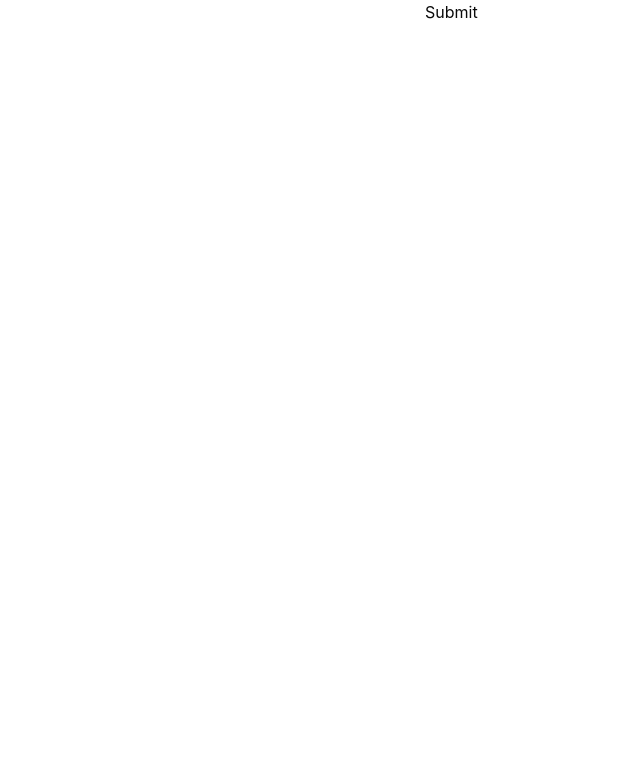
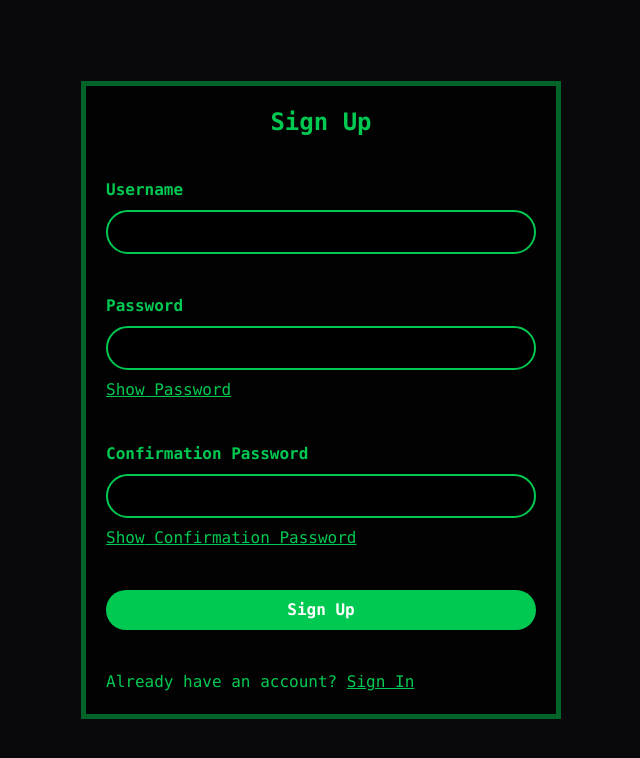
Before and after one commit to Joes131205/argumento, a React (Vite) app in the folder apps/web/: page /sign-up in a window 1280 px wide. Shown: the top 758 px of the page, without its empty margins (319-959 px from the left). Built offline with nearby package versions, Linux system fonts and the light colour scheme; no server answers.

Commit message:
style: auth form

```diff
--- a/apps/web/package.json
+++ b/apps/web/package.json
@@ -21,6 +21,7 @@
     "class-variance-authority": "^0.7.1",
     "clsx": "^2.1.1",
     "lucide-react": "^0.473.0",
+    "motion": "^12.23.26",
     "next-themes": "^0.4.6",
     "radix-ui": "^1.4.2",
     "react": "19.1.0",
--- a/apps/web/src/routes/__root.tsx
+++ b/apps/web/src/routes/__root.tsx
@@ -37,7 +37,7 @@ function RootComponent() {
         <>
             <HeadContent />
             <div
-                className={`min-h-screen transition-colors duration-300 ${
+                className={`min-h-screen min-w-screen transition-colors duration-300 font-mono ${
                     theme === "dark" ? "dark" : ""
                 } bg-background text-foreground`}
             >
@@ -47,7 +47,6 @@ function RootComponent() {
                 position="bottom-right"
                 theme={theme as "dark" | "light" | "system"}
             />
-            <TanStackRouterDevtools position="bottom-left" />
         </>
     );
 }
--- a/apps/web/src/routes/sign-in.tsx
+++ b/apps/web/src/routes/sign-in.tsx
@@ -1,11 +1,11 @@
-import { createFileRoute, useNavigate } from "@tanstack/react-router";
+import { createFileRoute, Link, useNavigate } from "@tanstack/react-router";
 import { useForm } from "@tanstack/react-form";
 import { z } from "zod";
 import { login } from "@/apis/auth";
 import useUser from "@/hooks/useUser";
-import { useEffect } from "react";
+import { useEffect, useState } from "react";
 import { toast } from "sonner";
-
+import { motion } from "motion/react";
 export const Route = createFileRoute("/sign-in")({
     component: RouteComponent,
 });
@@ -60,57 +60,106 @@ function RouteComponent() {
             }
         },
     });
+
+    const [showPassword, setShowPassword] = useState(false);
+
     return (
-        <div>
-            <form
+        <div className="bg-zinc-950 w-screen h-screen flex flex-col items-center justify-center">
+            <motion.form
                 onSubmit={(e) => {
                     e.preventDefault();
                     e.stopPropagation();
                     form.handleSubmit();
                 }}
+                initial={{ y: 5 }}
+                animate={{ y: 0 }}
+                transition={{
+                    duration: 0.02,
+                }}
+                className="w-[90%] sm:w-120 bg-black/80 border-5 border-green-500/50 text-green-500 p-5 flex flex-col gap-10 items-center justify-center items-start"
             >
+                <h2 className="text-2xl font-bold text-center w-full">
+                    Sign In
+                </h2>
                 <form.Field name="username">
                     {(field) => (
-                        <>
+                        <div className="flex items-start justify-start flex-col w-full gap-2">
+                            <label htmlFor={field.name} className="font-bold">
+                                Username
+                            </label>
                             <input
                                 value={field.state.value}
                                 type="text"
                                 onChange={(e) =>
                                     field.handleChange(e.target.value)
                                 }
+                                id={field.name}
+                                className="rounded-full w-full py-2 border-1 bg-black/80 focus:outline-none border-green-500 border-2 px-3"
                             />
                             {!field.state.meta.isValid && (
-                                <em>{field.state.meta.errors[0]?.message}</em>
+                                <p className="text-red-500 font-bold">
+                                    {field.state.meta.errors[0]?.message}
+                                </p>
                             )}
-                        </>
+                        </div>
                     )}
                 </form.Field>
                 <form.Field name="password">
                     {(field) => (
-                        <>
+                        <div className="flex items-start justify-center flex-col w-full gap-2">
+                            <label htmlFor={field.name} className="font-bold">
+                                Password
+                            </label>
                             <input
                                 value={field.state.value}
-                                type="password"
+                                type={showPassword ? "text" : "password"}
                                 onChange={(e) =>
                                     field.handleChange(e.target.value)
                                 }
+                                id={field.name}
+                                className="rounded-full w-full py-2 border-1 bg-black/80 focus:outline-none border-green-500 border-2 px-3"
                             />
+                            <p
+                                className="cursor-pointer underline"
+                                onClick={() => setShowPassword(!showPassword)}
+                                onKeyDown={(e) => {
+                                    if (e.key === "Enter" || e.key === " ") {
+                                        setShowPassword(!showPassword);
+                                    }
+                                }}
+                            >
+                                {showPassword ? "Hide" : "Show"} Password
+                            </p>
                             {!field.state.meta.isValid && (
-                                <em>{field.state.meta.errors[0]?.message}</em>
+                                <p className="text-red-500 font-bold">
+                                    {field.state.meta.errors[0]?.message}
+                                </p>
                             )}
-                        </>
+                        </div>
                     )}
                 </form.Field>
                 <form.Subscribe
                     selector={(state) => [state.canSubmit, state.isSubmitting]}
                 >
                     {([canSubmit, isSubmitting]) => (
-                        <button type="submit" disabled={!canSubmit}>
-                            {isSubmitting ? "..." : "Submit"}
-                        </button>
+                        <div className="w-full">
+                            <button
+                                type="submit"
+                                disabled={!canSubmit}
+                                className="w-full text-center cursor-pointer bg-green-500 font-bold text-white py-2 rounded-full hover:bg-green-600 transition-all"
+                            >
+                                {isSubmitting ? "Loading..." : "Sign In"}
+                            </button>
+                        </div>
                     )}
                 </form.Subscribe>
-            </form>
+                <p>
+                    Don't have an account?{" "}
+                    <Link to="/sign-up" className="underline">
+                        Sign Up
+                    </Link>
+                </p>
+            </motion.form>
         </div>
     );
 }
--- a/apps/web/src/routes/sign-up.tsx
+++ b/apps/web/src/routes/sign-up.tsx
@@ -1,8 +1,8 @@
 import { register } from "@/apis/auth";
 import useUser from "@/hooks/useUser";
 import { useForm } from "@tanstack/react-form";
-import { createFileRoute, useNavigate } from "@tanstack/react-router";
-import { useEffect } from "react";
+import { createFileRoute, Link, useNavigate } from "@tanstack/react-router";
+import { useEffect, useState } from "react";
 import { toast } from "sonner";
 import { z } from "zod";
 
@@ -76,72 +76,143 @@ function RouteComponent() {
             }
         },
     });
+
+    const [showPassword, setShowPassword] = useState(false);
+    const [showConfirmationPassword, setShowConfirmationPassword] =
+        useState(false);
+
     return (
-        <div>
+        <div className="bg-zinc-950 w-screen h-screen flex flex-col items-center justify-center">
             <form
                 onSubmit={(e) => {
                     e.preventDefault();
                     e.stopPropagation();
                     form.handleSubmit();
                 }}
+                className="w-[90%] sm:w-120 bg-black/80 border-5 border-green-500/50 text-green-500 p-5 flex flex-col gap-10 items-center justify-center items-start"
             >
+                <h2 className="text-2xl font-bold text-center w-full">
+                    Sign Up
+                </h2>
+
                 <form.Field name="username">
                     {(field) => (
-                        <>
+                        <div className="flex items-start justify-start flex-col w-full gap-2">
+                            <label htmlFor={field.name} className="font-bold">
+                                Username
+                            </label>
                             <input
                                 value={field.state.value}
                                 type="text"
                                 onChange={(e) =>
                                     field.handleChange(e.target.value)
                                 }
+                                className="rounded-full w-full py-2 border-1 bg-black/80 focus:outline-none border-green-500 border-2 px-3"
                             />
                             {!field.state.meta.isValid && (
-                                <em>{field.state.meta.errors[0]?.message}</em>
+                                <p className="text-red-500 font-bold">
+                                    {field.state.meta.errors[0]?.message}
+                                </p>
                             )}
-                        </>
+                        </div>
                     )}
                 </form.Field>
                 <form.Field name="password">
                     {(field) => (
-                        <>
+                        <div className="flex items-start justify-start flex-col w-full gap-2">
+                            <label htmlFor={field.name} className="font-bold">
+                                Password
+                            </label>
                             <input
                                 value={field.state.value}
-                                type="password"
+                                type={showPassword ? "text" : "password"}
                                 onChange={(e) =>
                                     field.handleChange(e.target.value)
                                 }
+                                className="rounded-full w-full py-2 border-1 bg-black/80 focus:outline-none border-green-500 border-2 px-3"
                             />
+                            <p
+                                className="cursor-pointer underline"
+                                onClick={() => setShowPassword(!showPassword)}
+                                onKeyDown={(e) => {
+                                    if (e.key === "Enter" || e.key === " ") {
+                                        setShowPassword(!showPassword);
+                                    }
+                                }}
+                            >
+                                {showPassword ? "Hide" : "Show"} Password
+                            </p>
                             {!field.state.meta.isValid && (
-                                <em>{field.state.meta.errors[0]?.message}</em>
+                                <p className="text-red-500 font-bold">
+                                    {field.state.meta.errors[0]?.message}
+                                </p>
                             )}
-                        </>
+                        </div>
                     )}
                 </form.Field>
                 <form.Field name="confirmationPassword">
                     {(field) => (
-                        <>
+                        <div className="flex items-start justify-start flex-col w-full gap-2">
+                            <label htmlFor={field.name} className="font-bold">
+                                Confirmation Password
+                            </label>
                             <input
                                 value={field.state.value}
-                                type="password"
+                                type={
+                                    showConfirmationPassword
+                                        ? "text"
+                                        : "password"
+                                }
                                 onChange={(e) =>
                                     field.handleChange(e.target.value)
                                 }
+                                className="rounded-full w-full py-2 border-1 bg-black/80 focus:outline-none border-green-500 border-2 px-3"
                             />
+                            <p
+                                className="cursor-pointer underline"
+                                onClick={() =>
+                                    setShowConfirmationPassword(
+                                        !showConfirmationPassword
+                                    )
+                                }
+                                onKeyDown={(e) => {
+                                    if (e.key === "Enter" || e.key === " ") {
+                                        setShowConfirmationPassword(
+                                            !setShowConfirmationPassword
+                                        );
+                                    }
+                                }}
+                            >
+                                {showConfirmationPassword ? "Hide" : "Show"}{" "}
+                                Confirmation Password
+                            </p>
                             {!field.state.meta.isValid && (
-                                <em>{field.state.meta.errors[0]?.message}</em>
+                                <p className="text-red-500 font-bold">
+                                    {field.state.meta.errors[0]?.message}
+                                </p>
                             )}
-                        </>
+                        </div>
                     )}
                 </form.Field>
                 <form.Subscribe
                     selector={(state) => [state.canSubmit, state.isSubmitting]}
                 >
                     {([canSubmit, isSubmitting]) => (
-                        <button type="submit" disabled={!canSubmit}>
-                            {isSubmitting ? "..." : "Submit"}
+                        <button
+                            type="submit"
+                            disabled={!canSubmit}
+                            className="w-full text-center cursor-pointer bg-green-500 font-bold text-white py-2 rounded-full hover:bg-green-600 transition-all"
+                        >
+                            {isSubmitting ? "Loading..." : "Sign Up"}
                         </button>
                     )}
                 </form.Subscribe>
+                <p>
+                    Already have an account?{" "}
+                    <Link to="/sign-in" className="underline">
+                        Sign In
+                    </Link>
+                </p>
             </form>
         </div>
     );
```
Also changed, not shown: 1 other file (tests, documents, lock files or other folders).
